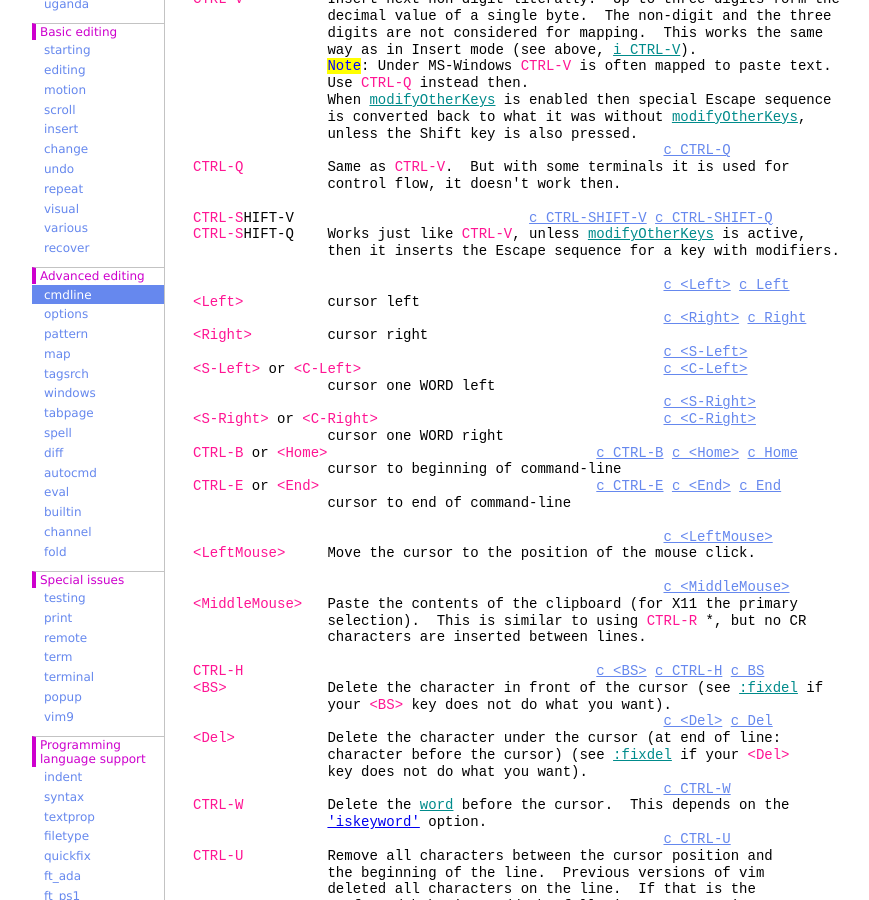
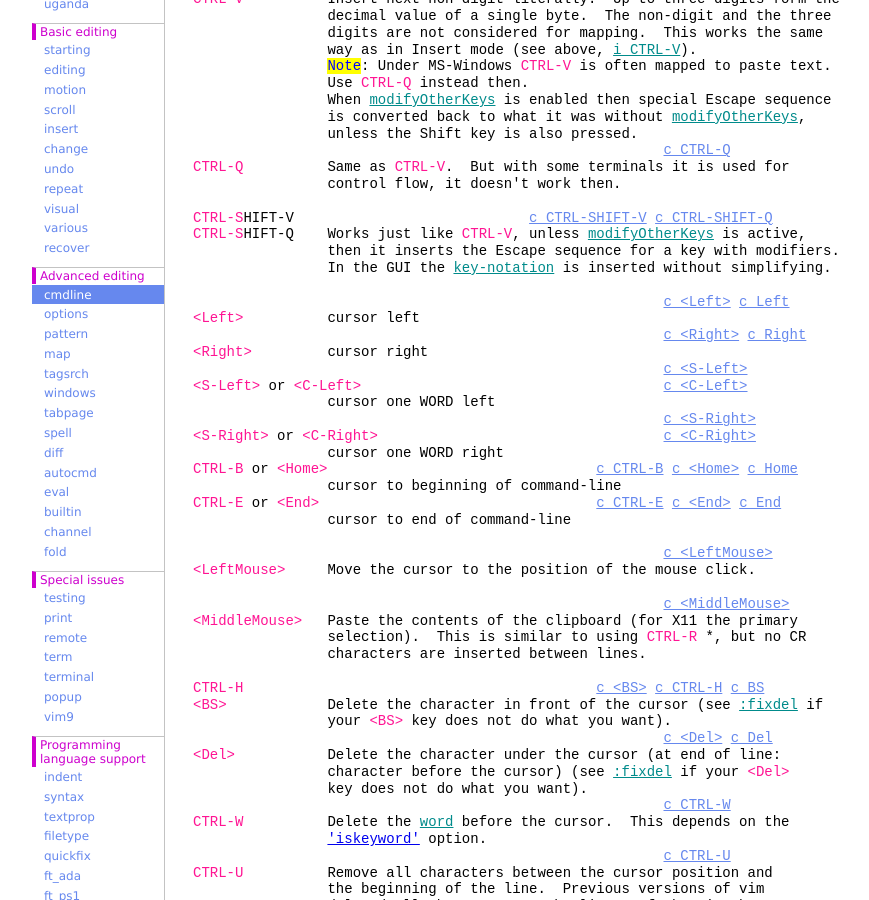
Before and after one commit to vim-jp/vimdoc-en, a Jekyll site: the page built from cmdline.html, in a window 1280 px wide and 900 px high, scrolled down 1438 px. Shown: the whole window, without its empty margins (208-1077 px from the left). Built offline with Jekyll 4.4.1, drawn with Linux system fonts in a browser that asks for light colours; nearby versions of some CDN libraries; comment, search, counter and statistics services are not loaded.

Commit message:
Generated by GitHub workflow 2250027225
https://github.com/vim-jp/vimdoc-en/actions/runs/2250027225

```diff
--- a/cmdline.html
+++ b/cmdline.html
@@ -92,6 +92,7 @@ There is an automatic completion of names on the command-line; see<br>
 <span class="Special">CTRL-S</span>HIFT-V&nbsp;&nbsp;&nbsp;&nbsp;&nbsp;&nbsp;&nbsp;&nbsp;&nbsp;&nbsp;&nbsp;&nbsp;&nbsp;&nbsp;&nbsp;&nbsp;&nbsp;&nbsp;&nbsp;&nbsp;&nbsp;&nbsp;&nbsp;&nbsp;&nbsp;&nbsp;&nbsp;&nbsp;<a class="Constant" href="cmdline.html#c_CTRL-SHIFT-V" name="c_CTRL-SHIFT-V">c_CTRL-SHIFT-V</a>&nbsp;<a class="Constant" href="cmdline.html#c_CTRL-SHIFT-Q" name="c_CTRL-SHIFT-Q">c_CTRL-SHIFT-Q</a><br>
 <span class="Special">CTRL-S</span>HIFT-Q&nbsp;&nbsp;&nbsp;&nbsp;Works just like&nbsp;<span class="Special">CTRL-V</span>, unless&nbsp;<a class="Identifier" href="map.html#modifyOtherKeys">modifyOtherKeys</a>&nbsp;is active,<br>
 &nbsp;&nbsp;&nbsp;&nbsp;&nbsp;&nbsp;&nbsp;&nbsp;&nbsp;&nbsp;&nbsp;&nbsp;&nbsp;&nbsp;&nbsp;&nbsp;then it inserts the Escape sequence for a key with modifiers.<br>
+&nbsp;&nbsp;&nbsp;&nbsp;&nbsp;&nbsp;&nbsp;&nbsp;&nbsp;&nbsp;&nbsp;&nbsp;&nbsp;&nbsp;&nbsp;&nbsp;In the GUI the&nbsp;<a class="Identifier" href="intro.html#key-notation">key-notation</a>&nbsp;is inserted without simplifying.<br>
 <br>
 &nbsp;&nbsp;&nbsp;&nbsp;&nbsp;&nbsp;&nbsp;&nbsp;&nbsp;&nbsp;&nbsp;&nbsp;&nbsp;&nbsp;&nbsp;&nbsp;&nbsp;&nbsp;&nbsp;&nbsp;&nbsp;&nbsp;&nbsp;&nbsp;&nbsp;&nbsp;&nbsp;&nbsp;&nbsp;&nbsp;&nbsp;&nbsp;&nbsp;&nbsp;&nbsp;&nbsp;&nbsp;&nbsp;&nbsp;&nbsp;&nbsp;&nbsp;&nbsp;&nbsp;&nbsp;&nbsp;&nbsp;&nbsp;&nbsp;&nbsp;&nbsp;&nbsp;&nbsp;&nbsp;&nbsp;&nbsp;<a class="Constant" href="cmdline.html#c_<Left>" name="c_&lt;Left&gt;">c_&lt;Left&gt;</a>&nbsp;<a class="Constant" href="cmdline.html#c_Left" name="c_Left">c_Left</a><br>
 <span class="Special">&lt;Left&gt;</span>&nbsp;&nbsp;&nbsp;&nbsp;&nbsp;&nbsp;&nbsp;&nbsp;&nbsp;&nbsp;cursor left<br>
```
